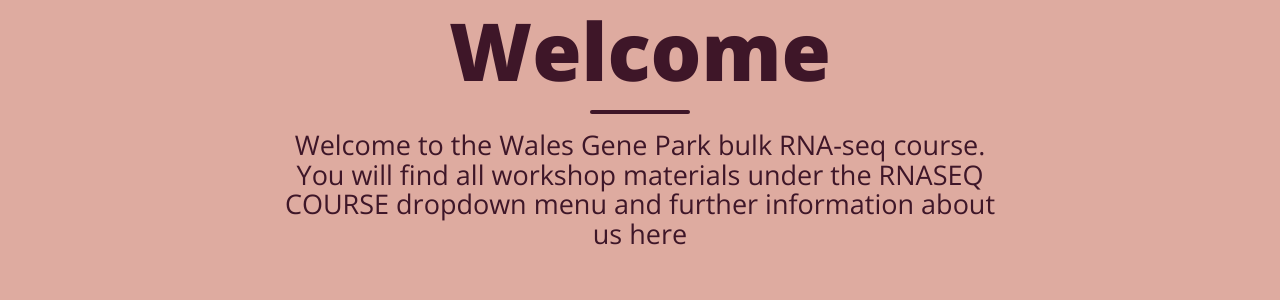
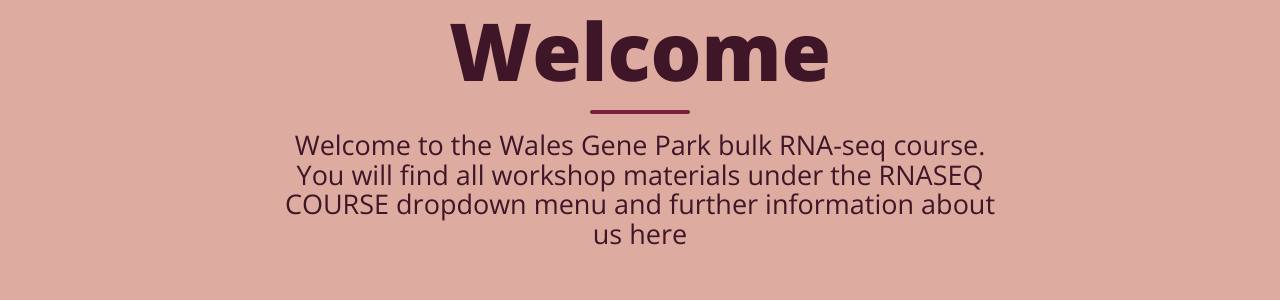
Before and after one commit to abettr/abettr.github.io, a Jekyll site: the page built from index.html, in a window 1280 px wide. Shown: the part 124-424 px from the top of the page. Built offline with Jekyll 4.4.1, drawn with Linux system fonts in a browser that asks for light colours; the list of posts is cut into pages by our own code; comment, search, counter and statistics services are not loaded.

Commit message:
Update beautifuljekyll.css
Tried to change break line colour to reddish tone

```diff
--- a/assets/css/beautifuljekyll.css
+++ b/assets/css/beautifuljekyll.css
@@ -93,7 +93,7 @@
   max-width: 6.25rem;
   margin: 1rem auto;
   border-width: 0.25rem;
-  border-color: inherit;
+  border-color: #7B1F3F;
   border-radius: 0.1875rem;
 }
 
```
